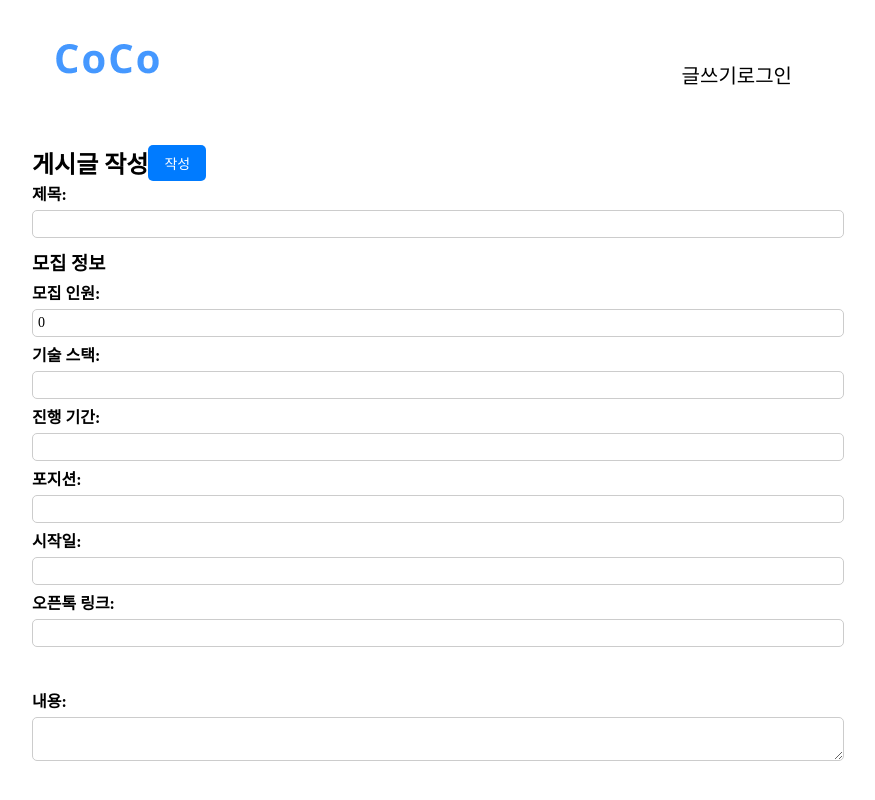
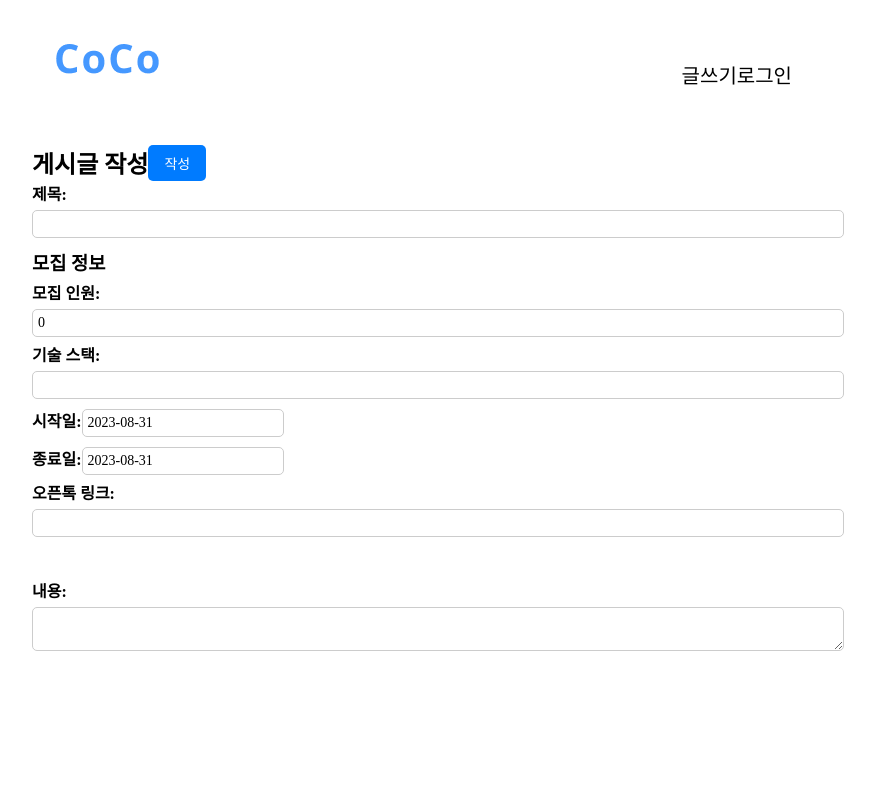
Before and after one commit to hyeonseong2023/CoCo, a React (Create React App) app in the folder frontend/: page /write in a window 1280 px wide. Shown: the whole page, without its empty margins (208-1083 px from the left). Built offline with nearby package versions, Linux system fonts and the light colour scheme; a web font is replaced by a local one.

Commit message:
이미지 수정
수정 완료

```diff
--- a/frontend/package.json
+++ b/frontend/package.json
@@ -17,6 +17,7 @@
     "react": "^18.2.0",
     "react-cookie": "^6.1.0",
     "react-cookies": "^0.1.1",
+    "react-datepicker": "^4.17.0",
     "react-dom": "^18.2.0",
     "react-modal": "^3.16.1",
     "react-router-dom": "^6.15.0",
@@ -54,6 +55,7 @@
   "devDependencies": {
     "@types/js-cookie": "^3.0.3",
     "@types/react-cookies": "^0.1.0",
+    "@types/react-datepicker": "^4.15.0",
     "@types/react-modal": "^3.16.0",
     "@types/react-slick": "^0.23.10"
   }
--- a/frontend/src/component/Write.tsx
+++ b/frontend/src/component/Write.tsx
@@ -1,7 +1,10 @@
 import React, { useState, ChangeEvent, FormEvent } from 'react';
 import Header from './Header';
+import DatePicker from 'react-datepicker';
+import 'react-datepicker/dist/react-datepicker.css';
 import '../css/Write.css';
 import Cookies from 'js-cookie';
+
 const Write = () => {
   const [title, setTitle] = useState('');
   const [content, setContent] = useState('');
@@ -10,7 +13,8 @@ const Write = () => {
     techStack: '',
     duration: '',
     position: '',
-    startDate: '',
+    startDate: new Date(), // 시작일 기본값 설정
+    endDate: new Date(),   // 종료일 기본값 설정
     openTalkLink: '',
   });
 
@@ -30,32 +34,47 @@ const Write = () => {
     });
   };
 
+  const handleStartDateChange = (date: Date) => {
+    setRecruitmentInfo({
+      ...recruitmentInfo,
+      startDate: date,
+    });
+  };
+
+  const handleEndDateChange = (date: Date) => {
+    setRecruitmentInfo({
+      ...recruitmentInfo,
+      endDate: date,
+    });
+  };
+
   const handleSubmit = async (e: FormEvent<HTMLFormElement>) => {
     e.preventDefault();
 
-    const postData = {
-      CUST_ID: Cookies.get('CUST_ID'), // Replace with actual user ID
-      BOARD_MEMBERS: recruitmentInfo.recruitmentCount,
-      BOARD_PERIOD: recruitmentInfo.duration,
-      BOARD_DEADLINE: recruitmentInfo.startDate,
-      BOARD_TITLE: title,
-      BOARD_CONTENT: content, // 컨텐츠 내용 추가
-      BOARD_OPENTALK: recruitmentInfo.openTalkLink,
-      BOARD_POSITION: recruitmentInfo.position,
-      PRO_TITLE: 'Project Title',
-      PRO_LINK: recruitmentInfo.openTalkLink,
-      PRO_IMG: 'project-image.jpg',
-      SKILL_ID: '1', // Replace with actual skill ID
-      BOARD_IMG: 'board-image.jpg', // Replace with actual image
-    };
+    // startDate와 endDate 합치기
+    const startDateStr = recruitmentInfo.startDate.toISOString().split('T')[0];
+    const endDateStr = recruitmentInfo.endDate.toISOString().split('T')[0];
+    const period = `${startDateStr}~${endDateStr}`;
 
+    const formData = new FormData();
+    formData.append('CUST_ID', Cookies.get('CUST_ID') || ""); // Replace with actual user ID
+    formData.append('BOARD_MEMBERS', String(recruitmentInfo.recruitmentCount)); // 숫자를 문자열로 변환
+    formData.append('BOARD_PERIOD', period); // 시작일과 종료일 합친 문자열
+    formData.append('BOARD_TITLE', title);
+    formData.append('BOARD_CONTENT', content); // 컨텐츠 내용 추가
+    formData.append('BOARD_OPENTALK', recruitmentInfo.openTalkLink);
+    formData.append('BOARD_POSITION', recruitmentInfo.position);
+    formData.append('PRO_TITLE', 'Project Title');
+    formData.append('PRO_LINK', recruitmentInfo.openTalkLink);
+    formData.append('PRO_IMG', 'project-image.jpg');
+    formData.append('SKILL_ID', '1'); // Replace with actual skill ID
+    formData.append('BOARD_DEADLINE', `${startDateStr}`)
+    formData.append('BOARD_VIEWS', '0');
+    formData.append('SKILL_NAME', recruitmentInfo.techStack);
     try {
       const response = await fetch('http://localhost:8099/postsaveinfor', {
         method: 'POST',
-        headers: {
-          'Content-Type': 'application/json',
-        },
-        body: JSON.stringify(postData),
+        body: formData,
       });
 
       if (response.status === 200) {
@@ -74,7 +93,8 @@ const Write = () => {
       techStack: '',
       duration: '',
       position: '',
-      startDate: '',
+      startDate: new Date(),
+      endDate: new Date(),
       openTalkLink: '',
     });
   };
@@ -87,7 +107,7 @@ const Write = () => {
         <div className='write-submitSet'>
           <h2>게시글 작성</h2>
           <button type="submit" className="submit-button">
-          작성
+            작성
           </button>
         </div>
 
@@ -127,35 +147,22 @@ const Write = () => {
             />
           </div>
           <div className="form-subgroup">
-            <label htmlFor="duration">진행 기간:</label>
-            <input
-              type="text"
-              id="duration"
-              name="duration"
-              value={recruitmentInfo.duration}
-              onChange={handleRecruitmentInfoChange}
+            <label htmlFor="startDate">시작일:</label>
+            <DatePicker // 시작일을 선택할 수 있는 달력
+              selected={recruitmentInfo.startDate}
+              onChange={handleStartDateChange}
+              dateFormat="yyyy-MM-dd"
+              id="startDate"
               className="input-field"
             />
           </div>
           <div className="form-subgroup">
-            <label htmlFor="position">포지션:</label>
-            <input
-              type="text"
-              id="position"
-              name="position"
-              value={recruitmentInfo.position}
-              onChange={handleRecruitmentInfoChange}
-              className="input-field"
-            />
-          </div>
-          <div className="form-subgroup">
-            <label htmlFor="startDate">시작일:</label>
-            <input
-              type="text"
-              id="startDate"
-              name="startDate"
-              value={recruitmentInfo.startDate}
-              onChange={handleRecruitmentInfoChange}
+            <label htmlFor="endDate">종료일:</label>
+            <DatePicker // 종료일을 선택할 수 있는 달력
+              selected={recruitmentInfo.endDate}
+              onChange={handleEndDateChange}
+              dateFormat="yyyy-MM-dd"
+              id="endDate"
               className="input-field"
             />
           </div>
```
Also changed, not shown: 1 other file (tests, documents, lock files or other folders).
